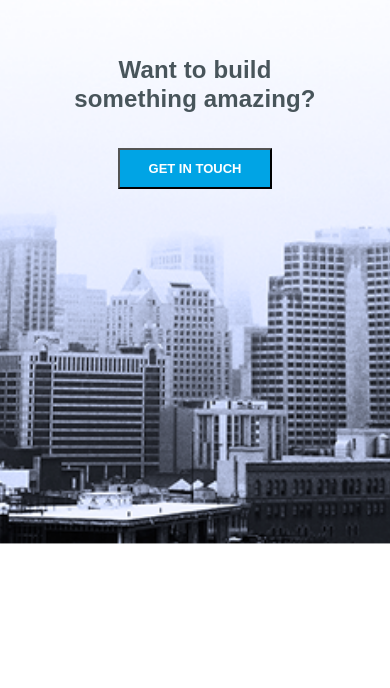
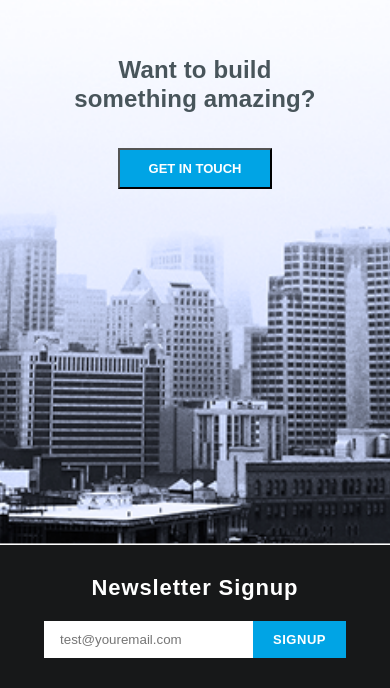
Before and after one commit to kot63328-lgtm/konstruct, a React (Vite) app: page / in a window 390 px wide. Shown: the part 3694-4382 px from the top of the page. Before the commit the page ends 4239 px from the top, so only its background shows below. Built offline with nearby package versions, Linux system fonts and the light colour scheme.

Commit message:
add: newsletter section responsive

```diff
--- a/src/App.jsx
+++ b/src/App.jsx
@@ -15,7 +15,7 @@
         <About/>
         <Services/>
         <GetInTouch/>
-        {/* <Newsletter/> */}
+         <Newsletter/>
       </main>
       {/* <Footer/> */}
 
--- a/src/components/Newsletter/Newsletter.css
+++ b/src/components/Newsletter/Newsletter.css
@@ -44,3 +44,13 @@
 .newsletter__btn:hover {
     background-color: #026991;
 }
+
+@media (max-width: 425px) {
+    .newsletter__wrapper {
+        flex-direction: column;
+        gap: 20px;
+    }
+    .newsletter__btn {
+        padding: 11px 20px;
+    }
+}
```
